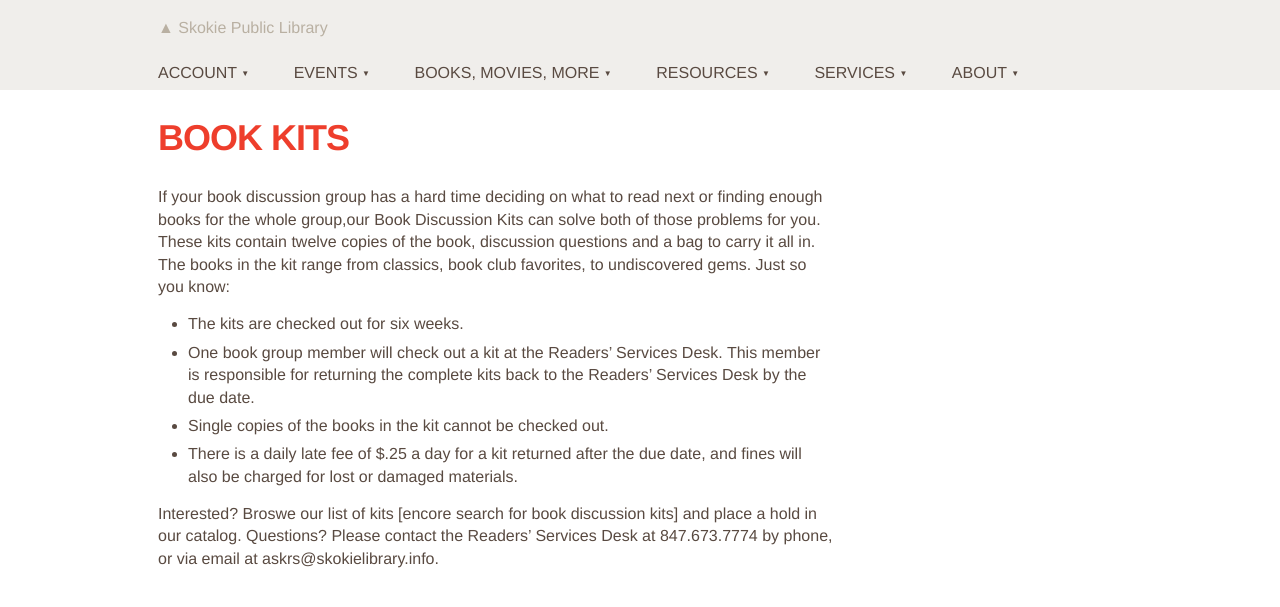
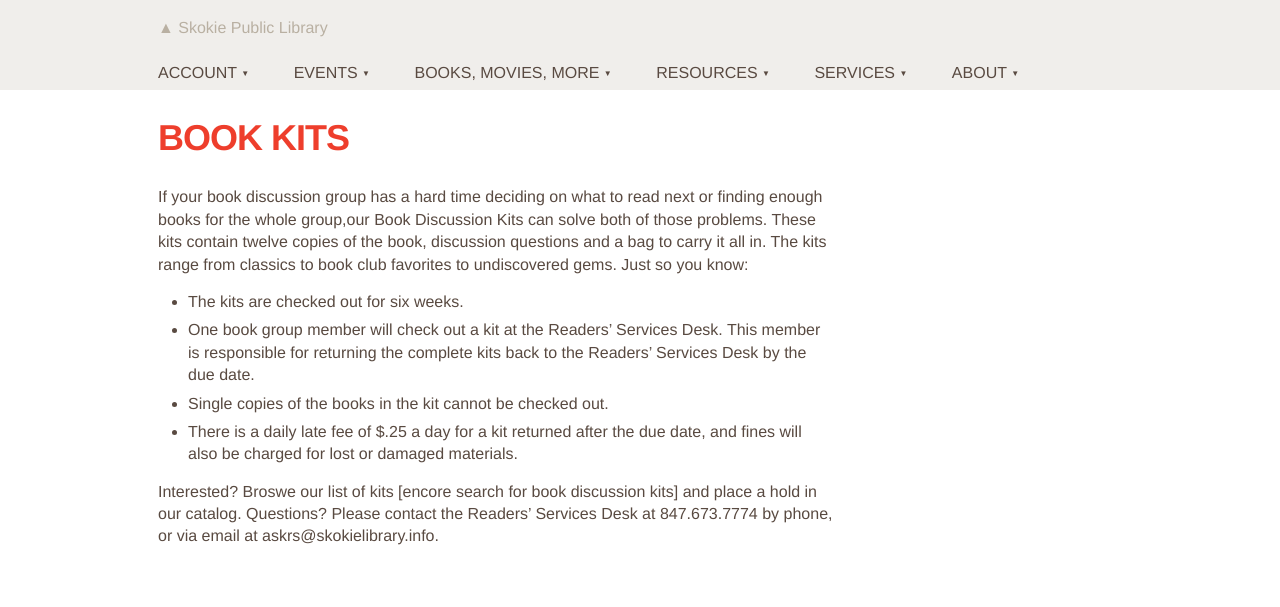
Before and after one commit to skokielibrary/spl-content, a Jekyll site: the page built from _content/lynnanne/books-movies--more--book-discussions--book-kits.markdown, in a window 1280 px wide. Shown: the top 607 px of the page. Built offline with Jekyll 4.4.1, drawn with Linux system fonts in a browser that asks for light colours.

Commit message:
Updated books-movies--more--book-discussions--book-kits.markdown

```diff
--- a/_content/lynnanne/books-movies--more--book-discussions--book-kits.markdown
+++ b/_content/lynnanne/books-movies--more--book-discussions--book-kits.markdown
@@ -4,7 +4,7 @@ title: Book kits
 published: true
 ---
 
-If your book discussion group has a hard time deciding on what to read next or finding enough books for the whole group,our Book Discussion Kits can solve both of those problems for you. These kits contain twelve copies of the book, discussion questions and a bag to carry it all in. The books in the kit range from classics, book club favorites, to undiscovered gems. Just so you know:
+If your book discussion group has a hard time deciding on what to read next or finding enough books for the whole group,our Book Discussion Kits can solve both of those problems. These kits contain twelve copies of the book, discussion questions and a bag to carry it all in. The kits range from classics to book club favorites to undiscovered gems. Just so you know:
 
 -  The kits are checked out for six weeks.
 - One book group member will check out a kit at the Readers’ Services Desk.  This member is responsible for returning the complete kits back to the Readers’ Services Desk by the due date.
```
